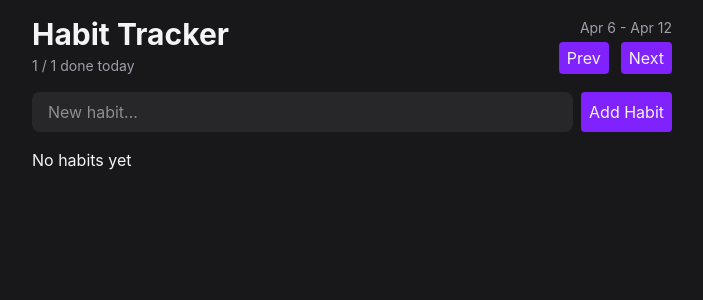
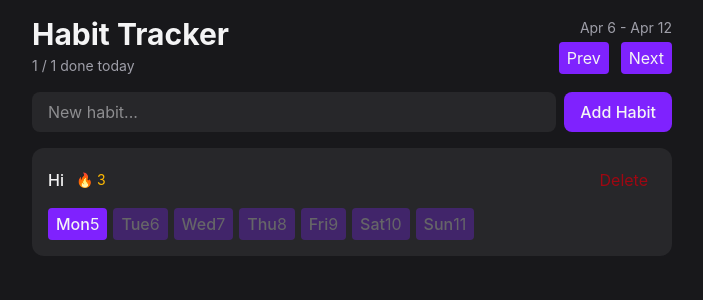
Before and after one commit to jhwalters/habit-tracker, a React (Vite) app: page / in a window 1280 px wide. Shown: the top 300 px of the page, without its empty margins (288-991 px from the left). Built offline with nearby package versions, Linux system fonts and the light colour scheme.

Commit message:
created dates and button variants

```diff
--- a/package.json
+++ b/package.json
@@ -11,8 +11,10 @@
   },
   "dependencies": {
     "@tailwindcss/vite": "^4.3.3",
+    "date-fns": "^4.4.0",
     "react": "^19.2.8",
     "react-dom": "^19.2.8",
+    "tailwind-merge": "^3.7.0",
     "tailwindcss": "^4.3.3"
   },
   "devDependencies": {
--- a/src/components/Button.tsx
+++ b/src/components/Button.tsx
@@ -1,13 +1,38 @@
-import type { ReactNode } from "react";
+import type { ComponentProps } from "react";
+import { twMerge } from "tailwind-merge";
+
+type Variant = "primary" | "secondary" | "ghost-destructive";
 
 type ButtonProps = {
-  children: ReactNode;
-};
+  variant?: Variant;
+} & ComponentProps<"button">;
 
-export function Button({ children }: ButtonProps) {
+export function Button({
+  variant = "primary",
+  className,
+  ...props
+}: ButtonProps) {
   return (
-    <button className="bg-violet-600 hover:bg-violet-500 transition-colors rounded px-2 py-1 disabled:opacity-30 disabled:cursor-not-allowed">
-      {children}
-    </button>
+    <button
+      {...props}
+      className={twMerge(
+        "transition-colors rounded px-2 py-1 disabled:opacity-30 disabled:cursor-not-allowed",
+        getVariantStyles(variant),
+        className,
+      )}
+    />
   );
 }
+
+function getVariantStyles(variant: Variant) {
+  switch (variant) {
+    case "primary":
+      return "bg-violet-600 hover:bg-violet-500";
+    case "secondary":
+      return "bg-violet-700 hover:bg-zinc-600 text-zinc-400";
+    case "ghost-destructive":
+      return "hover:bg-red-800 text-red-800 hover:text-red-200";
+    default:
+      throw new Error(`Invalid variant: ${variant satisfies never}`);
+  }
+}
--- a/src/components/HabitForm.tsx
+++ b/src/components/HabitForm.tsx
@@ -7,7 +7,7 @@
         className="flex-1 rounded-lg bg-zinc-800 px-4 py-2 outline-none focus-visible:ring-2 focus-visible:ring-violet-500"
         placeholder="New habit..."
       />
-      <Button>Add Habit</Button>
+      <Button className="rounded-lg px-4 py-2 font-medium">Add Habit</Button>
     </form>
   );
 }
--- a/src/components/HabitList.tsx
+++ b/src/components/HabitList.tsx
@@ -1,7 +1,52 @@
+import { Button } from "./Button";
+import {
+  eachDayOfInterval,
+  endOfWeek,
+  format,
+  isFuture,
+  startOfWeek,
+} from "date-fns";
+
 export function HabitList() {
-  const habits = [];
+  const habits = [{ id: "asdas", name: "Hi" }];
   if (habits.length === 0) {
     return <p>No habits yet</p>;
   }
-  return <h1>Full</h1>;
+  return (
+    <div className="flex flex-col gap-3">
+      {habits.map((habit) => (
+        <HabitItem key={habit.id} habit={habit} />
+      ))}
+    </div>
+  );
 }
+
+type HabitItemProps = {
+  habit: { id: string; name: string };
+};
+
+function HabitItem({ habit }: HabitItemProps) {
+  const visibleDates = eachDayOfInterval({
+    start: startOfWeek(new Date(), { weekStartsOn: 1 }),
+    end: endOfWeek(new Date(), { weekStartsOn: 1 }),
+  });
+  return (
+    <div className="rounded-xl bg-zinc-800 p-4 flex flex-col gap-3">
+      <div className="flex items-center justify-between">
+        <div className="flex gap-3 items-center">
+          <span className="font-medium">{habit.name}</span>
+          <span className="text-sm text-amber-400">🔥 3</span>
+        </div>
+        <Button variant="ghost-destructive">Delete</Button>
+      </div>
+      <div className="flex gap-1.5">
+        {visibleDates.map((date) => (
+          <Button key={date.toISOString()} disabled={isFuture(date)}>
+            <span className="font-medium">{format(date, "EEE")}</span>
+            <span>{format(date, "d")}</span>
+          </Button>
+        ))}
+      </div>
+    </div>
+  );
+}
```
Also changed, not shown: 1 other file (tests, documents, lock files or other folders).
